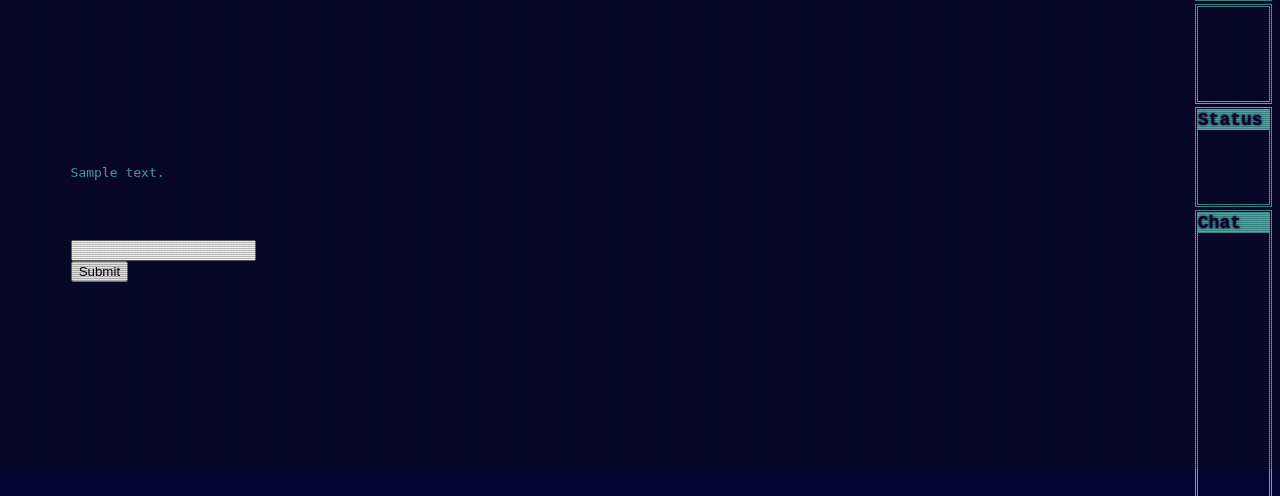
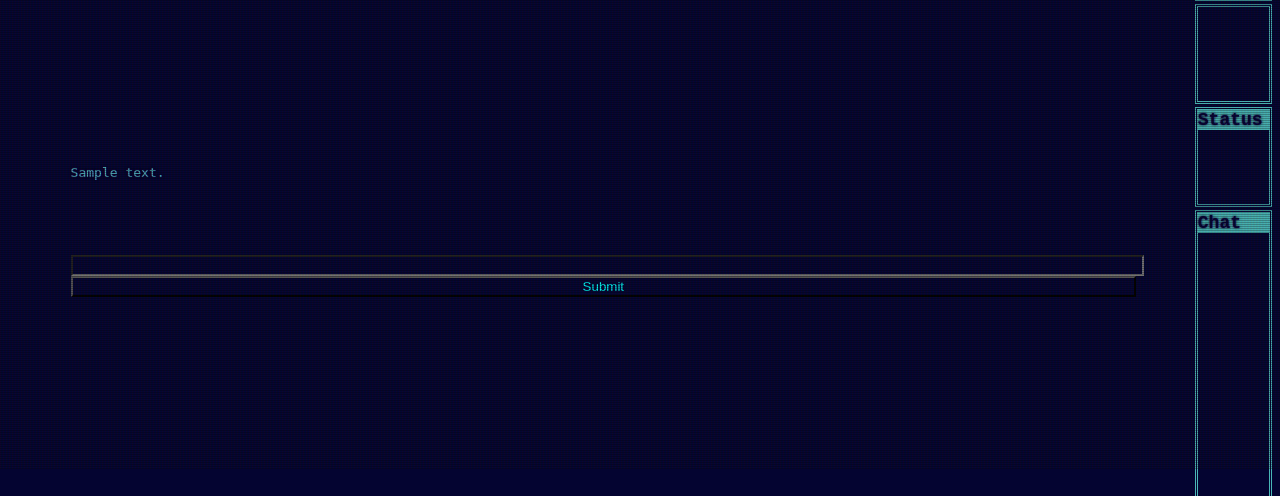
Before and after one commit to NikoWorldMan/Liver-Service, a Flask app: template battlefield liver serivse/templates/text.html in a window 1280 px wide. Shown: the part 331-827 px from the top of the page. Run offline with Flask 3, Linux system fonts and the light colour scheme; the template is opened without the code that fills it: most values are stand-ins (such as "Sample title", 1, 10 or a date in 2020).

Commit message:
last change for the day

```diff
--- a/battlefield liver serivse/static/stylesheet.css
+++ b/battlefield liver serivse/static/stylesheet.css
@@ -17,8 +17,6 @@ grid-column: 1/2;
 grid-row: 1;
 color:rgb(73, 182, 182);
 }
-
-
 
 .commands{
 grid-column:1/3;
@@ -49,14 +47,6 @@ border-style: double;
 .three {
 grid-column: 3;
 grid-row: 3;
-border: rgb(73, 182, 182);
-border-style: double;
-color: azure;
-}
-
-.four {
-grid-column: 3;
-grid-row: 4 ;
 border: rgb(73, 182, 182);
 border-style: double;
 color: azure;
@@ -247,3 +237,9 @@ font-family: 'Courier New', Courier, monospace;
   .crt {
     animation: textShadow 1.6s infinite;
   }
+
+ input{
+  background-color:  rgba(73, 182, 182, 0);
+  width: 90%;
+  color: aqua;
+ }
--- a/battlefield liver serivse/templates/main.html
+++ b/battlefield liver serivse/templates/main.html
@@ -5,6 +5,7 @@
     <meta name="viewport" content="width=device-width, initial-scale=1.0">
     <title>Battlefields</title><!--Battlefields: Chronicles of the Fighter Party-->
     <link rel="stylesheet" href="{{ url_for('static', filename='stylesheet.css') }}" />
+    <!--http://127.0.0.1:5000/-->
 </head>
 <div class = crt>
     <div class="wrapper">
--- a/battlefield liver serivse/templates/text.html
+++ b/battlefield liver serivse/templates/text.html
@@ -5,10 +5,10 @@
     {% for i in text_box %}
         {{ i }}
     {% endfor %}
-
-    <form method="POST">
+    <form method="POST"></form>
+    <div class = "forms">
         <input name="text" >
         <input type="Submit">
-    </form>
+    </div>
 
 {% endblock %}
```
